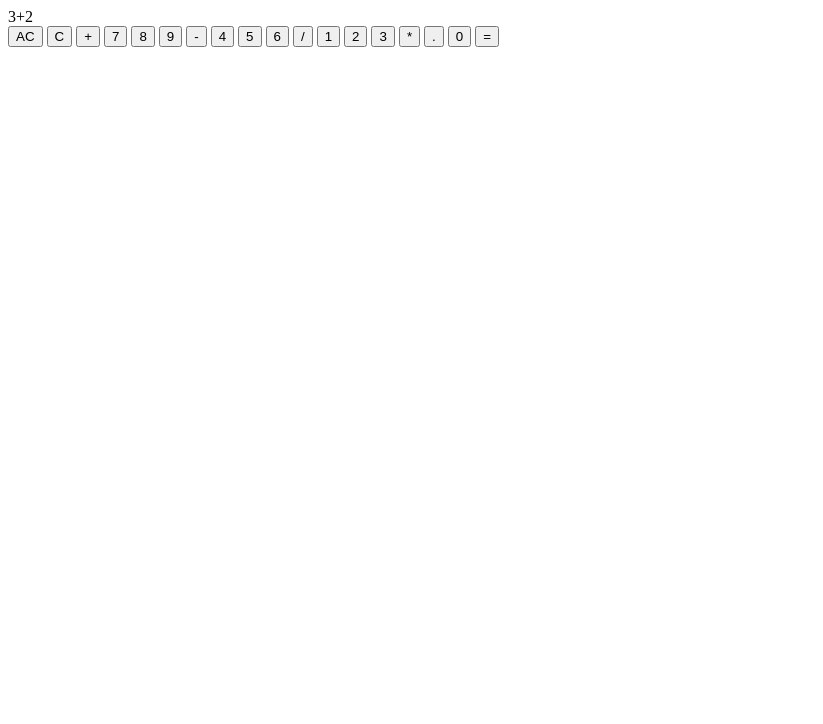
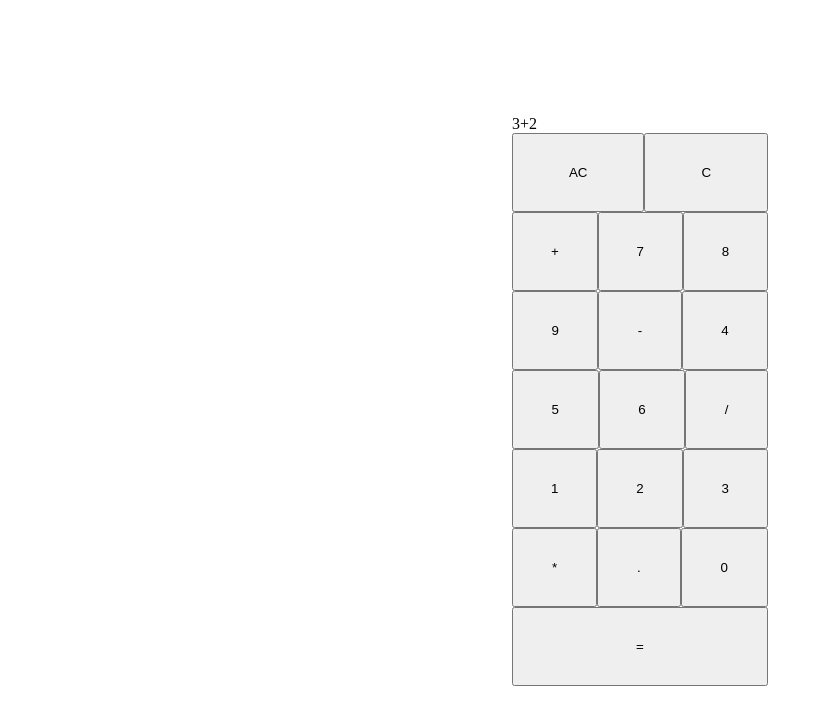
Before and after one commit to rzv12-09/calculator, a plain HTML site: page index.html in a window 1280 px wide. Shown: the whole page, without its empty margins (0-823 px from the left). Drawn offline with Linux system fonts and the light colour scheme.

Commit message:
Center calculator and style button layout with CSS

```diff
--- a/index.html
+++ b/index.html
@@ -10,8 +10,8 @@
     <div class="container">
         <div id="display">3+2</div>
         <div class="buttons">
-            <button id="allclear">AC</button>
-            <button id="clear">C</button>
+            <button class="del" id="allclear">AC</button>
+            <button class="del" id="clear">C</button>
             <button id="+">+</button>
             <button id="7">7</button>
             <button id="8">8</button>
--- a/style.css
+++ b/style.css
@@ -0,0 +1,30 @@
+* {
+    margin:0;
+    padding: 0;
+    box-sizing: border-box;
+}
+
+body {
+    height: 100vh;
+    display: flex;
+    align-items: center;
+    justify-content: center;
+}
+
+.container {
+    max-width: 20vw;
+}
+
+.buttons {
+    display: flex;
+    flex-wrap: wrap;
+}
+
+.del {
+ min-width: 7.5vw;
+}
+button {
+    padding: 30px;
+    min-width: 5vw;
+    flex-grow: 1;
+}
```
